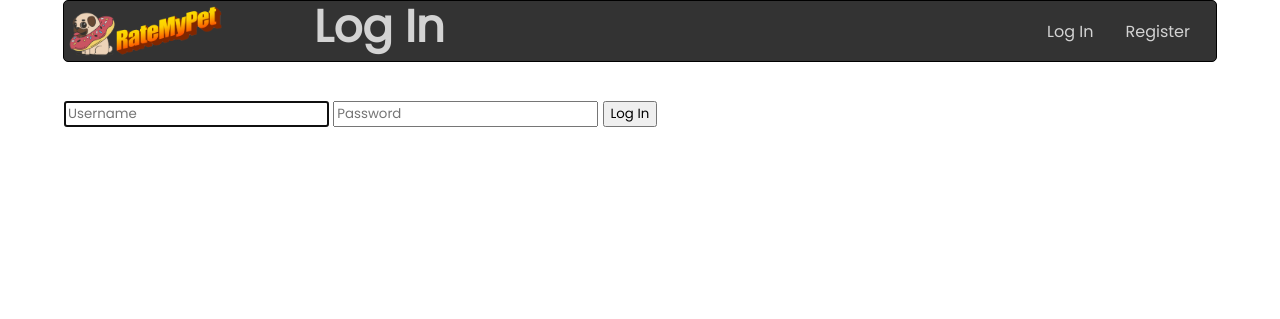
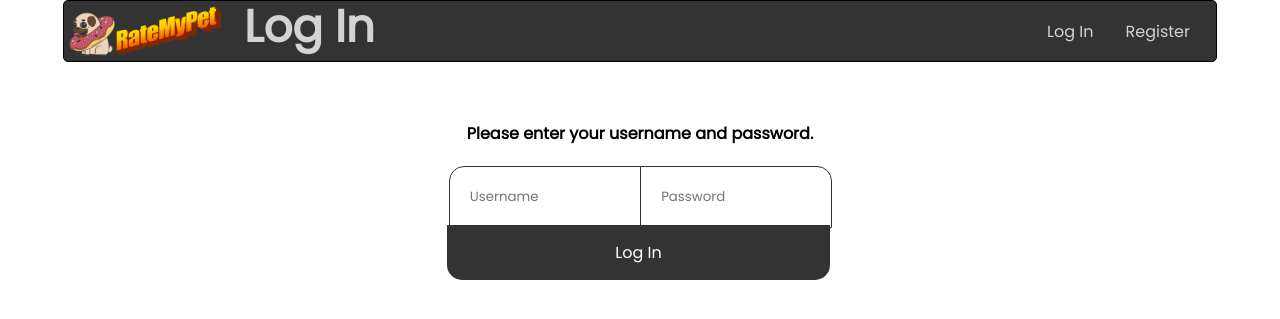
Before and after one commit to rmhklarenaar/ratemypet, a Flask app: page /login in a window 1280 px wide. Shown: the top 319 px of the page. Run offline with Flask 2, Linux system fonts and the light colour scheme; some libraries are stand-ins or nearby versions.

Commit message:
html en css aanpassingen

```diff
--- a/application.py
+++ b/application.py
@@ -141,8 +141,6 @@ def your_userpage():
 
         return render_template("your_userpage.html", users_id = user_id, username = username)
 
-
-
 @app.route("/userpage", methods = ["GET", "POST"])
 @login_required
 def userpage():
@@ -172,7 +170,6 @@ def userpage():
     else:
         return render_template("userpage.html", users_id = user_id, username = username)
 
-
 @app.route("/upload", methods=["GET", "POST"])
 @login_required
 def upload():
@@ -186,10 +183,6 @@ def upload():
         photo_path = "/static/uploads/" + filename
         upload_photo(photo_path)
     return render_template('upload.html')
-
-
-
-
 
 @app.route("/upload_profile_picture", methods = ["GET", "POST"])
 @login_required
@@ -311,7 +304,7 @@ def search():
     else:
         return render_template("search.html")
 
-@app.route("/hot", methods = ["GET", "POST"])
+@app.route("/hot", methods = ["GET"])
 @login_required
 def featured():
     if request.method == "POST":
--- a/static/stylesheet.css
+++ b/static/stylesheet.css
@@ -14,7 +14,7 @@
     color: lightgrey;
     position: absolute;
     top: -45px;
-    left: 250px;
+    left: 180px;
 }
 
 ul {
@@ -25,7 +25,7 @@ ul {
     margin: 0;
     padding: 0;
     overflow: hidden;
-    background-color: #333;
+    background-color: #333333;
 }
 
 li {
@@ -46,7 +46,7 @@ li a:hover {
 }
 
 li a:active {
-    color: yellow;
+    color: orange;
 }
 
 nav {
@@ -59,15 +59,74 @@ nav {
     height: 60px;
     border: 0.5px solid black;
     border-radius: 5px;
-    background-color: #333;
+    background-color: #333333;
 }
 
 .container {
     position: absolute;
     top: 100px;
-    right: 0;
-    left: 0;
-    margin: auto;
+    left: 5%;
     width: 90%;
+    margin: 0 auto;
+    text-align: center;
+}
 
+input[type=text] {
+    border: 1px solid #333333;
+    width: 150px;
+    margin: -2px;
+    padding: 20px;
+    border-radius: 15px 0px 0px 0px;
 }
+
+input[type=password] {
+    border: 1px solid #333333;
+    width: 150px;
+    margin: -3px;
+    padding: 20px;
+    border-radius: 0px 15px 0px 0px;
+}
+
+textarea:focus, input:focus {
+    outline: none;
+}
+
+#login {
+    margin-left: -3px;
+    margin-top: -1px;
+    width: 383px;
+    border-radius: 0 0 15px 15px;
+}
+
+.button {
+    background-color: #333333;
+    border: none;
+    color: white;
+    padding: 15px 32px;
+    text-align: center;
+    text-decoration: none;
+    display: inline-block;
+    font-size: 16px;
+}
+
+.button:hover {
+    background-color: black;
+    border: none;
+    color: white;
+    padding: 15px 32px;
+    text-align: center;
+    text-decoration: none;
+    display: inline-block;
+    font-size: 16px;
+}
+
+.button:active {
+    background-color: black;
+    border: none;
+    color: orange;
+    padding: 15px 32px;
+    text-align: center;
+    text-decoration: none;
+    display: inline-block;
+    font-size: 16px;
+}
--- a/templates/layout.html
+++ b/templates/layout.html
@@ -2,8 +2,9 @@
 <html lang="en">
     <head>
         <meta charset="utf-8"/>
+
         <link rel="stylesheet" href="/static/stylesheet.css?q=128054978" type="text/css" media="screen" charset="utf-8" />
-        <script src="https://code.jquery.com/jquery-3.1.1.min.js"></script>
+
         <title>RateMyPet: {% block title %}{% endblock %}</title>
     </head>
     <body>
--- a/templates/login.html
+++ b/templates/login.html
@@ -5,9 +5,11 @@
 {% endblock %}
 
 {% block main %}
+    <h4>Please enter your username and password.</h4>
     <form action="{{url_for('login')}}" method="post">
-        <input autocomplete="off" autofocus class="form-control" name="username" placeholder="Username" type="text" required/>
-        <input class="form-control" name="password" placeholder="Password" type="password" required/>
-        <button class="button" type="submit">Log In</button>
+        <input autocomplete="off" class="loginform" name="username" placeholder="Username" type="text" required autofocus/>
+        <input class="loginform" name="password" placeholder="Password" type="password" required/>
+        <br/>
+        <button class="button" id="login" type="submit">Log In</button>
     </form>
 {% endblock %}
--- a/templates/register.html
+++ b/templates/register.html
@@ -6,9 +6,9 @@
 
 {% block main %}
     <form action="{{url_for('register')}}" method="post">
-        <input autocomplete="off" autofocus class="form-control" name="username" placeholder="Username" type="text" maxlength="20" required/>
-        <input class="form-control" name="password" placeholder="Password" type="password" maxlength="30" required/>
-        <input class="form-control" name="password_check" placeholder="Password (again)" type="password" required/>
+        <input autocomplete="off" class="loginform" name="username" placeholder="Username" type="text" maxlength="20" required autofocus/>
+        <input class="loginform" name="password" placeholder="Password" type="password" maxlength="30" required/>
+        <input class="loginform" name="password_check" placeholder="Password (again)" type="password" required/>
         <button class="button" type="submit">Register</button>
     </form>
 {% endblock %}
--- a/templates/upload_profile_picture.html
+++ b/templates/upload_profile_picture.html
@@ -1,12 +1,10 @@
 {% extends "layout.html" %}
 
 {% block title %}
-    Upload Profile Picture
+    Profile Picture
 {% endblock %}
 
 {% block main %}
-
-    <h1>Upload</h1>
     <form method="post" enctype=multipart/form-data action="{{url_for('upload_profile_picture')}}">
         <input type=file name=photo>
         <input type="submit">
```
